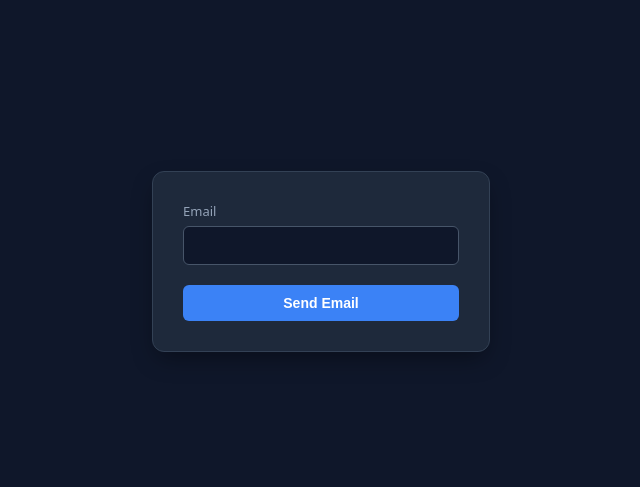
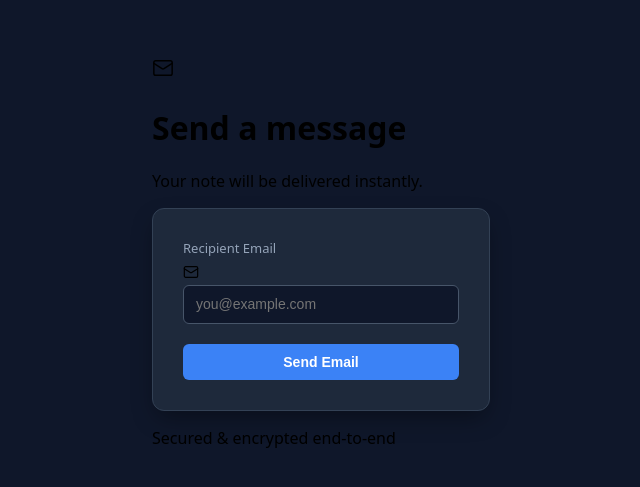
Before and after one commit to HJ-developer745/email, a plain HTML site: page index.html in a window 1280 px wide. Shown: the part 139-626 px from the top of the page, without its empty margins (319-959 px from the left). Drawn offline with nearby package versions, Linux system fonts and the light colour scheme.

Commit message:
Update index.html

```diff
--- a/index.html
+++ b/index.html
@@ -4,16 +4,48 @@
   <meta charset="UTF-8">
   <meta name="viewport" content="width=device-width, initial-scale=1.0">
   <title>Email auto sender</title>
+  <link rel="preconnect" href="https://fonts.googleapis.com">
+  <link rel="preconnect" href="https://fonts.gstatic.com" crossorigin>
+  <link href="https://fonts.googleapis.com/css2?family=DM+Sans:wght@300;400;500&family=Playfair+Display:wght@400;500&display=swap" rel="stylesheet">
   <link rel="stylesheet" href="style.css">
 </head>
 <body>
-  <form id="form">
-    <div class="field">
-      <label for="email">email</label>
-      <input type="text" name="email" id="email">
+
+  <div class="bg-orbs">
+    <div class="orb orb-1"></div>
+    <div class="orb orb-2"></div>
+    <div class="orb orb-3"></div>
+  </div>
+
+  <div class="card-wrapper">
+    <div class="card-header">
+      <div class="icon-ring">
+        <svg width="22" height="22" viewBox="0 0 24 24" fill="none" stroke="currentColor" stroke-width="1.6" stroke-linecap="round" stroke-linejoin="round">
+          <rect x="2" y="4" width="20" height="16" rx="2"/>
+          <path d="m22 7-8.97 5.7a1.94 1.94 0 0 1-2.06 0L2 7"/>
+        </svg>
+      </div>
+      <h1>Send a message</h1>
+      <p>Your note will be delivered instantly.</p>
     </div>
-    <input type="submit" id="button" value="Send Email" >
-  </form>
+
+    <form id="form">
+      <div class="field">
+        <label for="email">Recipient email</label>
+        <div class="input-wrap">
+          <svg class="input-icon" width="16" height="16" viewBox="0 0 24 24" fill="none" stroke="currentColor" stroke-width="1.8" stroke-linecap="round" stroke-linejoin="round">
+            <rect x="2" y="4" width="20" height="16" rx="2"/>
+            <path d="m22 7-8.97 5.7a1.94 1.94 0 0 1-2.06 0L2 7"/>
+          </svg>
+          <input type="text" name="email" id="email" placeholder="you@example.com">
+        </div>
+      </div>
+
+      <input type="submit" id="button" value="Send Email">
+    </form>
+
+    <p class="footer-note">Secured &amp; encrypted end-to-end</p>
+  </div>
 
   <script type="text/javascript" src="https://cdn.jsdelivr.net/npm/@emailjs/browser@4/dist/email.min.js"></script>
   <script type="text/javascript">
```
